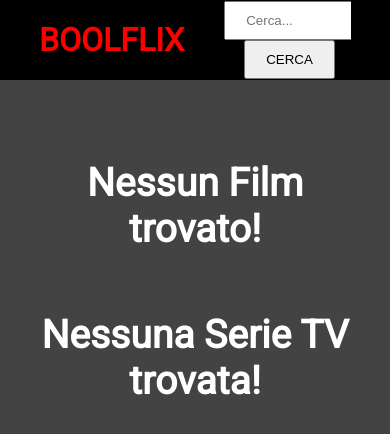
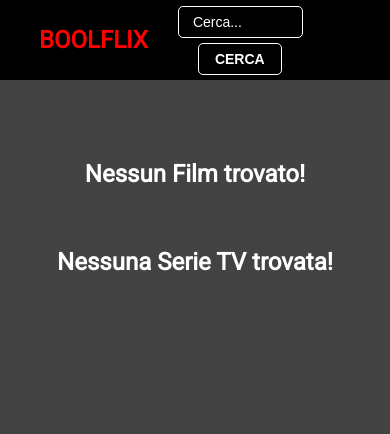
Before and after one commit to Enpas/vue-boolflix, a Vue app: page / in a window 390 px wide. Shown: the top 434 px of the page. Built offline with nearby package versions, Linux system fonts and the light colour scheme.

Commit message:
Milestone 4

```diff
--- a/src/assets/style/general.scss
+++ b/src/assets/style/general.scss
@@ -15,28 +15,105 @@ body {
 }
 
 .card {
+  position: relative;
   flex-basis: calc(100% / 5);
   width: 250px;
-  min-height: 350px;
+  height: 400px;
   margin-bottom: 20px;
-  padding: 10px;
-  background-color: rgb(226, 226, 226);
-  span {
-    font-weight: 800;
+  border: 2px solid #FFF;
+  background-color: rgba(0, 0, 0, 0.5);
+  .overview-container {
+    ul {
+      overflow-y: scroll;
+      span {
+        color: #F00;
+      }
+    }
   }
+
+  @media all and (max-width: 629px) {
+    width: 180px;
+    height: 230px;
+  }
+
   img {
     width: 100%;
-    margin-bottom: 10px;
+    height: 100%;
+  }
+
+  h5 {
+    font-size: 14px;
+    font-weight: 400;
+  }
+
+  ::-webkit-scrollbar {
+    width: 7px;
+  }
+
+  ::-webkit-scrollbar-track {
+    background-color: rgba(0, 0, 0, 0.1);
+  }
+
+  ::-webkit-scrollbar-thumb {
+    background-color: #F00;
+  }
+
+  ::-webkit-scrollbar-button {
+    background-color: rgba(255, 0, 0, 0.7);
+  }
+
+  .flip-card {
+    background-color: transparent;
+    width: 100%;
+    height: 100%;
+    perspective: 1000px;
+  }
+
+  .flip-card-inner {
+    position: relative;
+    width: 100%;
+    height: 100%;
+    transition: transform 0.8s;
+    transform-style: preserve-3d;
+  }
+
+  .flip-card:hover .flip-card-inner {
+    transform: rotateY(180deg);
+  }
+
+  .flip-card-front, .flip-card-back {
+    position: absolute;
+    width: 100%;
+    height: 100%;
+    -webkit-backface-visibility: hidden;
+    backface-visibility: hidden;
+  }
+
+  .flip-card-front {
+    color: black;
+  }
+
+  .flip-card-back {
+    transform: rotateY(180deg);
   }
 }
 
 ul {
+  position: absolute;
+  left: 0;
+  top: 0;
+  width: 100%;
+  height: 100%;
+  padding: 20px 10px;
   list-style: none;
+  background-color: rgba(0, 0, 0, 0.85);
   li {
     margin-bottom: 10px;
+    font-size: 14px;
+    color: #FFF;
   }
   i {
-    font-size: 18px;
+    font-size: 16px;
     color: #FFBD00;
   }
 }
--- a/src/components/FilmCard.vue
+++ b/src/components/FilmCard.vue
@@ -1,8 +1,14 @@
 <template>
   <section>
     <div class="card">
+      <div class="flip-card">
+        <div class="flip-card-inner">
+          <div class="flip-card-front">
             <img v-if="film.poster_path === null" src="#" :alt="film.title">
             <img v-if="film.poster_path != null" :src="`https://image.tmdb.org/t/p/w300${film.poster_path}`" :alt="film.name">
+          </div>
+          <div class="flip-card-back">
+            <div class="overview-container">
               <ul>
                 <li><span>Titolo:</span> {{ film.title }}</li>
                 <li><span>Titolo originale:</span> {{ film.original_title }}</li>
@@ -18,10 +24,16 @@
                     </span>
                   </li>
                   <li v-if="film.overview != ''"><span>Overview:</span> {{ film.overview }}</li>
+                  <li v-else-if="film.overview === ''">
+                    <h5>Nessuna overview trovata</h5>
+                  </li>
               </ul>
             </div>
+          </div>
+        </div>
+      </div>
+    </div>
   </section>
-
 </template>
 
 <script>
--- a/src/components/Header.vue
+++ b/src/components/Header.vue
@@ -1,6 +1,6 @@
 <template>
   <header class="container">
-    <div>
+    <div class="logo">
       <h1>BOOLFLIX</h1>
     </div>
     <div class="input-research">
@@ -39,20 +39,70 @@ header {
     justify-content: space-between;
     align-items: center;
     background-color: #000;
-    h1 {
+    .logo {
       color: #F00;
-      margin-right: 40px;
+      margin-right: 20px;
     }
     .input-research {
-      overflow-x: hidden ;
       input {
-        width: 500px;
+        width: 400px;
         padding: 10px 20px;
+        font-size: 18px;
         outline: none;
+        border-radius: 5px;
+        border: 1px solid #fff;
+        background-color: #000;
+        color: #FFF;
+      }
+      input::placeholder {
+        color: #FFF;
       }
       button {
-        padding: 10px 20px;
+        padding: 12px 25px;
         margin-left: 20px;
+        background-color: #000;
+        color: #FFF;
+        border-radius: 5px;
+        border: 1px solid #fff;
+        font-size: 16px;
+        font-weight: 600;
+        cursor: pointer;
+        &:active {
+          background-color: #F00;
+          color: #000;
+          border: 1px solid #000;
+        }
+      }
+      @media all and (max-width: 1015px) {
+        input {
+          width: 300px;
+        }
+      }
+      @media all and (max-width: 829px) {
+        input {
+          width: 180px;
+        }
+        button {
+          margin-left: 10px;
+        }
+      }
+      @media all and (max-width: 629px) {
+        input {
+          width: 125px;
+          padding: 7px 14px;
+          margin-left: 10px;
+          font-size:  14px;
+        }
+        button {
+          margin: 5px 0 0 30px;
+          padding: 7px 16px;
+          font-size:  14px;
+        }
+      }
+    }
+    @media all and (max-width: 629px) {
+      h1 {
+        font-size: 24px;
       }
     }
   }
--- a/src/components/Main.vue
+++ b/src/components/Main.vue
@@ -50,7 +50,7 @@ export default {
     padding-top: 20px;
     background-color: #434343;
     h3 {
-      font-size: 26px;
+      font-size: 32px;
       margin: 30px 0;
       color: #FFF;
     }
@@ -65,5 +65,13 @@ export default {
       padding-top: 60px;
       color: #FFF;
     }
+    @media all and (max-width: 629px) {
+     .boxNotFound {
+       font-size: 16px;
+     }
+     h3 {
+       font-size: 22px;
+     }
+    }
   }
 </style>
--- a/src/components/TvCard.vue
+++ b/src/components/TvCard.vue
@@ -1,8 +1,14 @@
 <template>
   <section>
     <div class="card">
+      <div class="flip-card">
+        <div class="flip-card-inner">
+          <div class="flip-card-front">
             <img v-if="show.backdrop_path === null" src="#" :alt="show.name">
             <img v-if="show.backdrop_path != null" :src="`https://image.tmdb.org/t/p/w300${show.backdrop_path}`" :alt="show.name">
+          </div>
+          <div class="flip-card-back">
+            <div class="overview-container">
               <ul>
                 <li><span>Titolo:</span> {{ show.name }}</li>
                 <li><span>Titolo originale:</span> {{ show.original_name }}</li>
@@ -18,7 +24,14 @@
                     </span>
                   </li>
                   <li v-if="show.overview != ''"><span>Overview: </span> {{show.overview}}</li>
+                  <li v-else-if="show.overview === ''">
+                    <h5>Nessuna overview trovata</h5>
+                  </li>
               </ul>
+            </div>
+          </div>
+        </div>
+      </div>
     </div>
   </section>
 </template>
@@ -65,5 +78,17 @@ export default {
 </script>
 
 <style lang="scss" scoped>
-
+.card {
+    height: 200px;
+    img {
+      width: 100%;
+      height: 196px;
+    }
+    @media all and (max-width: 629px) {
+      height: 160px;
+        img {
+          height: 156px;
+        }
+    }
+  }
 </style>
```
Also changed, not shown: 7 other files (tests, documents, lock files or other folders). Lines whose indentation alone changed are shown as unchanged.
